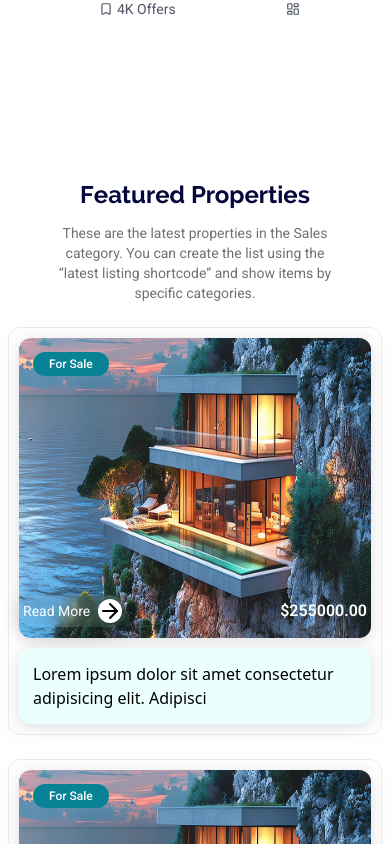
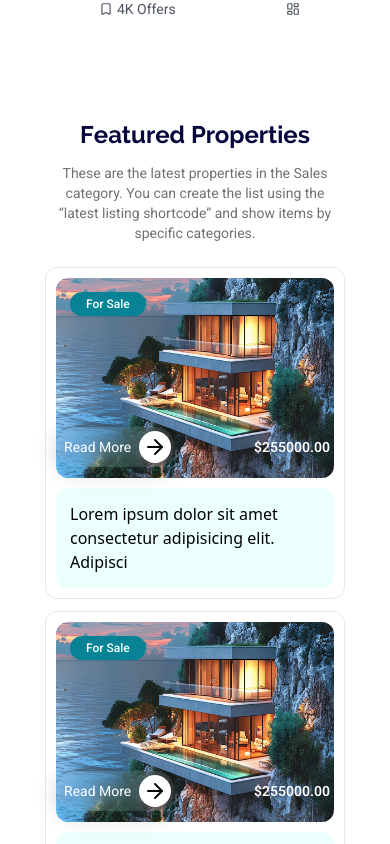
Before and after one commit to Tasniasamia/roofstick_appstick, a Next.js app: page / in a window 390 px wide. Shown: the part 1360-2204 px from the top of the page. Built offline with nearby package versions, Linux system fonts and the light colour scheme.

Commit message:
feature card ready

```diff
--- a/components/(site)/home/properties.tsx
+++ b/components/(site)/home/properties.tsx
@@ -4,7 +4,7 @@ import React from "react";
 
 const Properties = () => {
   return (
-    <div className="mt-[120px]">
+    <div className="lg:mt-[120px] mt-[60px]">
       <div className="container">
         <HeaderTitle
           title={"Featured Properties"}
@@ -13,7 +13,7 @@ const Properties = () => {
           }
           customClass="items-center text-center"
         />
-        <div className="pt-6 grid md:grid-cols-3 sm:grid-cols-2 gap-6 flex-row">
+        <div className="pt-6 grid md:grid-cols-3 sm:grid-cols-2 xl:gap-6 gap-3 sm:place-content-start place-content-center">
           <PropertyCard />
           <PropertyCard />
           <PropertyCard />
--- a/components/common/card/propertyCard.tsx
+++ b/components/common/card/propertyCard.tsx
@@ -4,9 +4,9 @@ import React from "react";
 
 const PropertyCard = () => {
   return (
-    <div className="p-2.5 w-fit h-fit custom-shadow2 border border-[#E8EAE8] rounded-xl">
+    <div className="p-2.5 sm:w-fit w-[300px] h-fit 2xl:custom-shadow2 border border-[#E8EAE8] rounded-xl">
       <div
-        className="xl:w-[404px] xl:h-[404px] lg:w-[300px] lg:h-[300px]  h-[300px]  w-full relative rounded-xl"
+        className="2xl:w-[404px] 2xl:h-[404px]  lg:h-[300px] h-[200px]  w-full relative rounded-xl"
       >
         <Image
           src="/img1.png"
@@ -20,17 +20,16 @@ const PropertyCard = () => {
         </button>
 
         <div className="absolute inset-x-0 bottom-[11px] flex flex-row justify-between items-center  w-full">
-          <button className="read-more lg:ms-3.5 me-1 flex items-center gap-2 p-1 lg:gap-6 lg:p-1.5 lg:ps-3">
+          <button className="read-more lg:ms-3.5 me-1 flex items-center gap-2 p-1 lg:gap-6 lg:p-1.5 lg:ps-3 md:ps-1 ps-2">
             <span className="font-roboto lg:text-base text-sm font-normal text-white">
               Read More
             </span>
-            <span className="lg:h-8 lg:w-8 rounded-full flex items-center justify-center bg-white">
-              <ArrowRight className="lg:text-[20px] text-[10px] lg:block md:hidden block"  />
-              <ChevronRight className="lg:text-[20px] text-[10px] lg:hidden md:block hidden"  />
+            <span className="lg:h-8 md:h-5 md:w-5 lg:w-8 w-8 h-8 rounded-full flex items-center justify-center bg-white">
+              <ArrowRight className="lg:text-[20px] text-[10px]! "  />
 
             </span>
           </button>
-          <span className="font-roboto lg:text-xl text-base font-semibold text-white lg:me-3.5 me-1">
+          <span className="font-roboto lg:text-xl text-sm font-semibold text-white lg:me-3.5 me-1">
             $255000.00{" "}
           </span>
         </div>
--- a/components/common/categories.tsx
+++ b/components/common/categories.tsx
@@ -4,7 +4,7 @@ import React from "react";
 
 const Categories = () => {
   return (
-    <div className="container relative z-40 w-full">
+    <div className="container relative z-40 w-full flex flex-col items-center">
       <div className="flex 2xl:-mt-7 w-fit  lg:mt-[-120px] mt-[-50px] flex-row 2xl:flex-nowrap 2xl:justify-start justify-center  flex-wrap gap-[44.8px] items-center p-8 bg-white rounded-lg 2xl:border border-[#E0E5EB]">
         <div className="flex flex-col p-3  items-center gap-2">
           <h5 className="text-[#111827] text-xl font-roboto font-semibold text-center">
```
